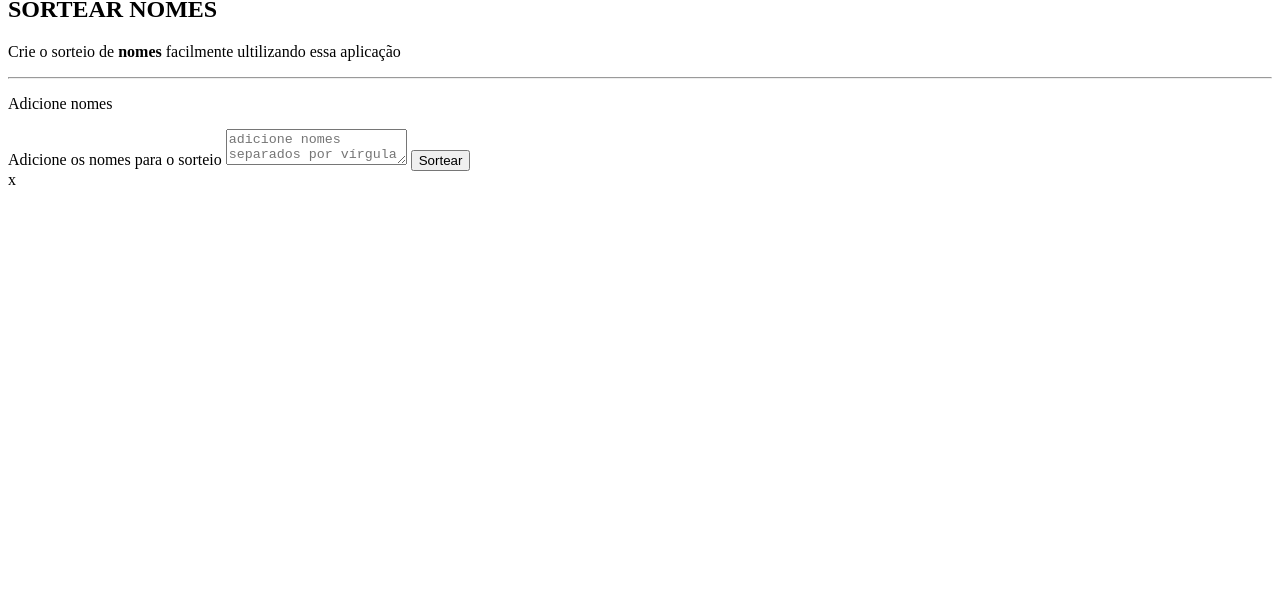
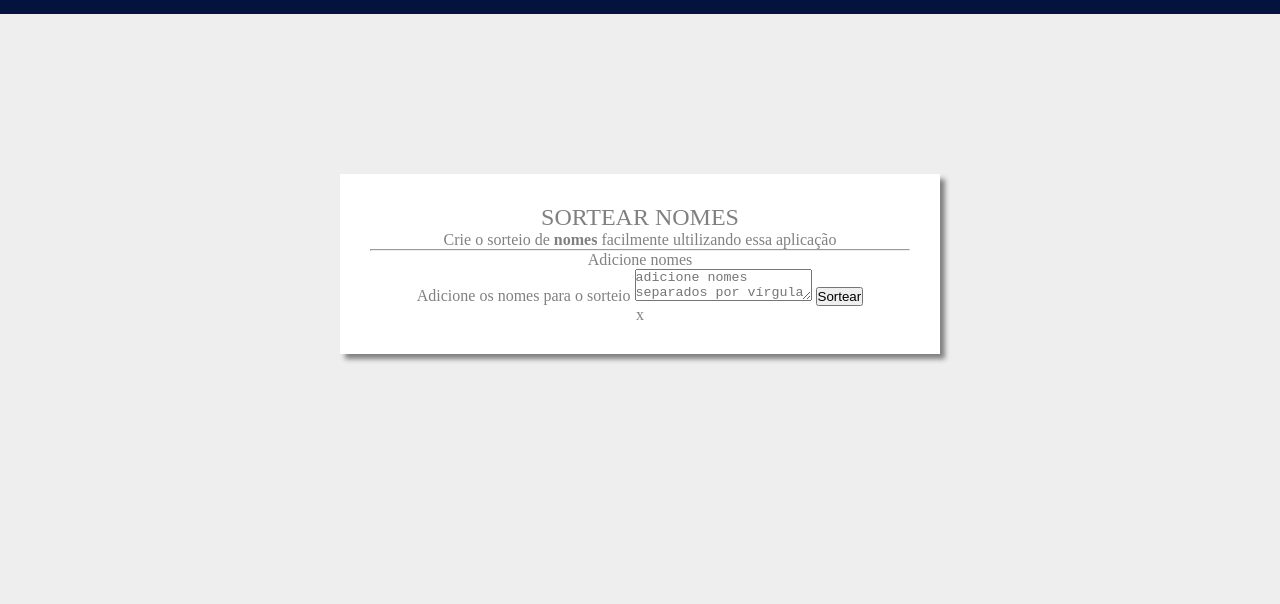
Before and after one commit to woliveira1728/app-sorteio-kenzie-academy, a plain HTML site: page index.html in a window 1280 px wide. Shown: the part 196-800 px from the top of the page. Drawn offline with Linux system fonts and the light colour scheme.

Commit message:
Avanços de CSS

```diff
--- /dev/null
+++ b/assets/css/style.css
@@ -0,0 +1,76 @@
+body,header,img,h1,h2,main,section,p,div,input,textarea,button,label,footer,hr{
+    margin: 0;
+    padding: 0;
+    box-sizing: border-box;
+}
+
+body{
+    background-color: #eeeeee;
+}
+
+header {
+    background-color: #04133d;
+    display: flex;
+    justify-content: center;
+    align-items: center;
+    padding: 30px;
+}
+
+    header img {
+        width: 150px;
+        border-radius: 50%;
+    }
+
+    header h1 {
+        color: #ffffff;
+    }
+
+.app {
+    display: flex;
+    justify-content: center;
+    align-items: center;
+    height: 500px;
+}
+
+    section {
+        background-color: #ffffff;
+        box-shadow: 5px 5px 5px #808080;
+        padding: 30px;
+        width: 600px;
+        color: #808080;
+        text-align: center;
+        overflow: hidden;
+        position: relative;
+    }
+
+        section h2 {
+            font-weight: 400;
+        }
+
+        section p {
+
+        }
+
+        section hr {
+
+        }
+
+        section .form {
+
+        }
+
+            section label {
+
+            }
+
+            section textarea {
+
+            }
+
+            section button {
+
+            }
+
+footer {
+
+}
--- a/index.html
+++ b/index.html
@@ -5,14 +5,15 @@
         <meta http-equiv="X-UA-Compatible" content="IE=edge">
         <meta name="viewport" content="width=device-width, initial-scale=1.0">
         <title>App de Sorteio</title>
+        <link rel="stylesheet" href="./assets/css/style.css"/>
     </head>
     <body>
-        <head>
-            <img width="100" src="./assets/img/logo.png" alt="Logo app de Sorteio"/>
+        <header>
+            <img src="./assets/img/logo.png" alt="Logo app de Sorteio"/>
             <h1>App de Sorteio Kenzie</h1>
-        </head>
-
-        <main>
+        </header>
+        <main class="app">
+            <section>
                 <h2>SORTEAR NOMES</h2>
                 <p>Crie o sorteio de <strong>nomes</strong> facilmente ultilizando essa aplicação</p>
 
@@ -29,6 +30,7 @@
                 <div class="resul">
                     <span class="close">x</span>
                 </div>
+            </section>
         </main>
 
         <footer>
```
Lines whose indentation alone changed are shown as unchanged.
